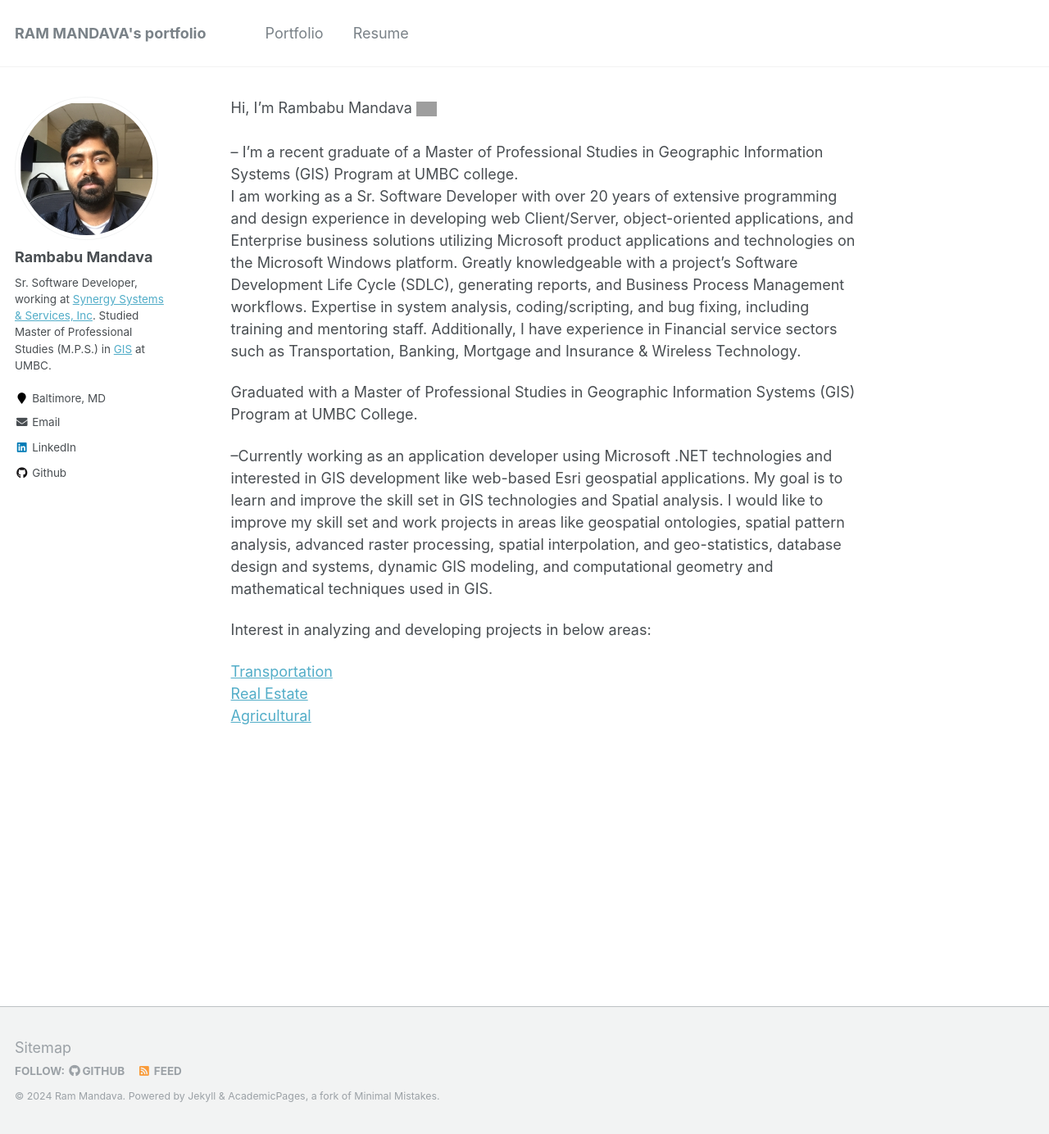
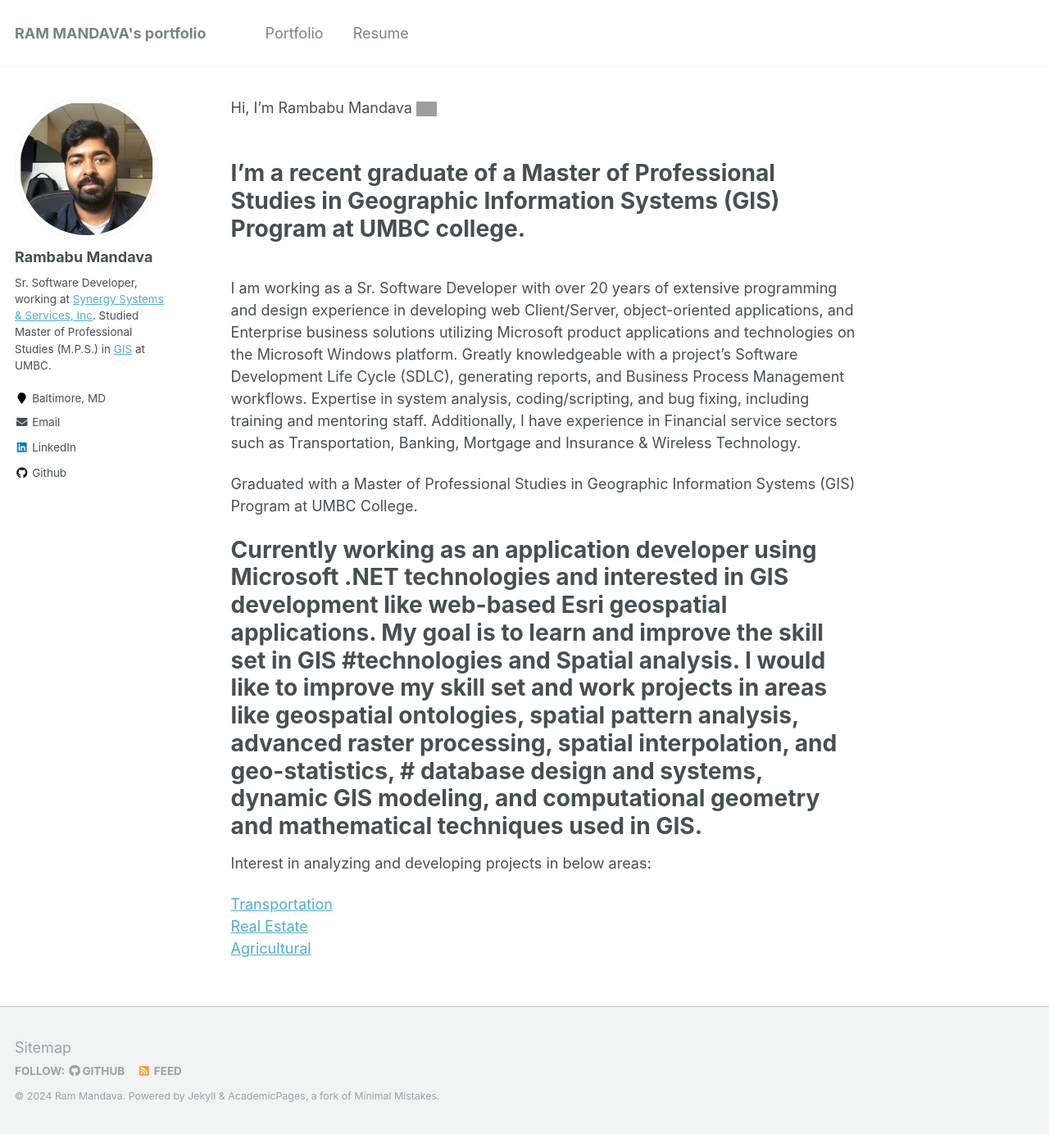
Before and after one commit to mandavaram/mandavaram.github.io, a Jekyll site: the page built from index.md, in a window 1280 px wide and 1384 px high. Shown: the whole window at 82% size. Built offline with Jekyll 4.4.1, drawn with Linux system fonts in a browser that asks for light colours; our own code applies the rules of GitHub Pages for plain Markdown files; grey boxes are pictures that could not be loaded.

Commit message:
Update index.md

```diff
--- a/index.md
+++ b/index.md
@@ -1,13 +1,13 @@
 Hi, I'm Rambabu Mandava <img src="https://media.giphy.com/media/hvRJCLFzcasrR4ia7z/giphy.gif" width="25px">
 <br>
 <br>
--- I'm a recent graduate of a Master of Professional Studies in Geographic Information Systems (GIS) Program at UMBC college.
+# I'm a recent graduate of a Master of Professional Studies in Geographic Information Systems (GIS) Program at UMBC college.
 <br>
 I am working as a Sr. Software Developer with over 20 years of extensive programming and design experience in developing web Client/Server, object-oriented applications, and Enterprise business solutions utilizing Microsoft product applications and technologies on the Microsoft Windows platform. Greatly knowledgeable with a project's Software Development Life Cycle (SDLC), generating reports, and Business Process Management workflows. Expertise in system analysis, coding/scripting, and bug fixing, including training and mentoring staff. Additionally, I have experience in Financial service sectors such as Transportation, Banking, Mortgage and Insurance & Wireless Technology.
 
 Graduated with a Master of Professional Studies in Geographic Information Systems (GIS) Program at UMBC College.
 
---Currently working as an application developer using Microsoft .NET technologies and interested in GIS development like web-based Esri geospatial applications. My goal is to learn and improve the skill set in GIS technologies and Spatial analysis. I would like to improve my skill set and work projects in areas like geospatial ontologies, spatial pattern analysis, advanced raster processing, spatial interpolation, and geo-statistics, database design and systems, dynamic GIS modeling, and computational geometry and mathematical techniques used in GIS.
+#  Currently working as an application developer using Microsoft .NET technologies and interested in GIS development like web-based Esri geospatial applications. My goal is to learn and improve the skill set in GIS #technologies and Spatial analysis. I would like to improve my skill set and work projects in areas like geospatial ontologies, spatial pattern analysis, advanced raster processing, spatial interpolation, and geo-statistics, # database design and systems, dynamic GIS modeling, and computational geometry and mathematical techniques used in GIS.
 
 Interest in analyzing and developing projects in below areas:
 
```
